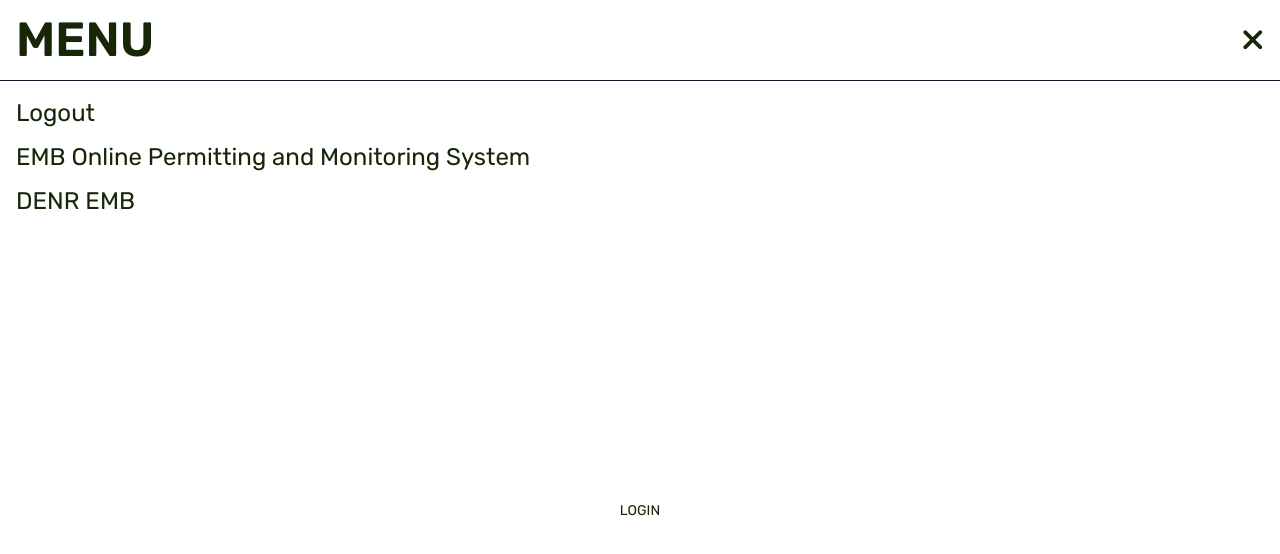
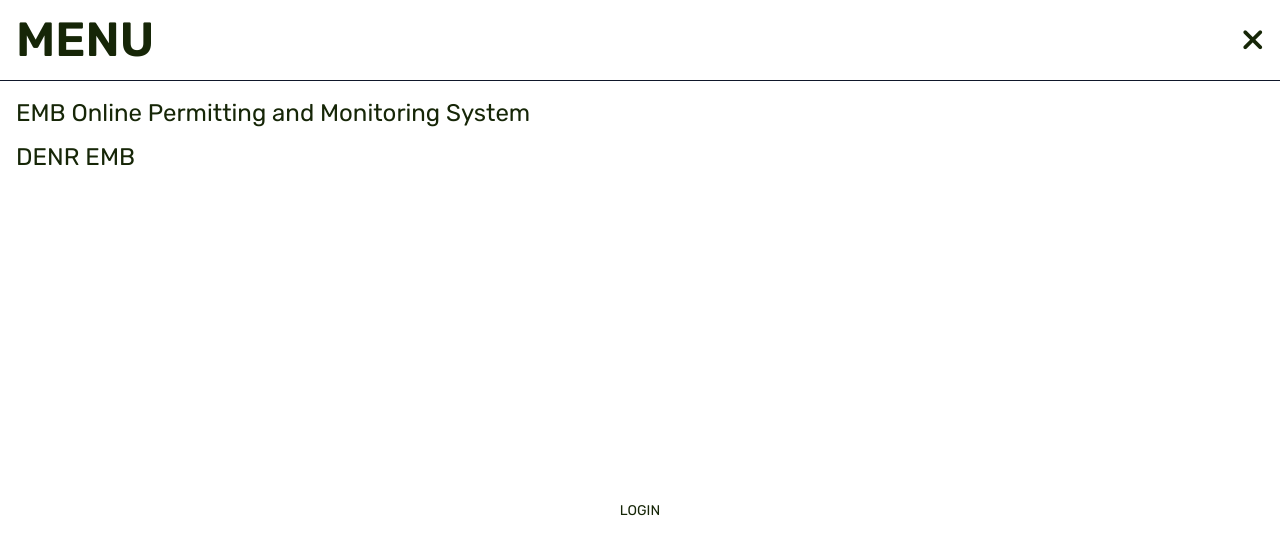
Before and after one commit to PanganibanIan/envi-web, a Next.js app: page / in a window 1280 px wide. Both pictures are taken after a click on the icon 1250 px from the left and 46 px from the top of the page. Shown: the top 554 px of the page. Built offline with nearby package versions, Linux system fonts and the light colour scheme; no server answers.

Commit message:
menu modif

```diff
--- a/components/Modal.js
+++ b/components/Modal.js
@@ -5,7 +5,7 @@
 function Modal(props) {
     const { setOpenModal } = props
     const [ _document, set_document] = useState(null)
-    const {logout} = useAuth()
+    const {logout, currentUser} = useAuth()
 
     useEffect(() => {
         set_document(document)
@@ -20,13 +20,15 @@
                 <i onClick={() => setOpenModal(false)} class="fa-solid fa-xmark duration-300 hover:rotate-90 cursor-pointer text-lg sm:text-3xl"></i>
             </div>
             <div className='p-4 flex flex-col gap-3'>
-                <h2 onClick={()=>{
-                    logout()
-                    setOpenModal(false)
-                }} className='select-none duration-300 hover:pl-2 cursor-pointer inline-block'>Logout</h2>
-
                 <a className='select-none duration-300 hover:pl-2 cursor-pointer inline-block' href="https://opms.emb.gov.ph/accounts/login/">EMB Online Permitting and Monitoring System</a>
                 <a className='select-none duration-300 hover:pl-2 cursor-pointer inline-block' href="https://emb.gov.ph/">DENR EMB</a>
+
+                {currentUser && (
+                    <h2 onClick={() => {
+                        logout();
+                        setOpenModal(false);
+                    }} className='select-none duration-300 hover:pl-2 cursor-pointer inline-block'>Logout</h2>
+                )}
             </div>
         </div>,
         _document.getElementById('portal')
```
